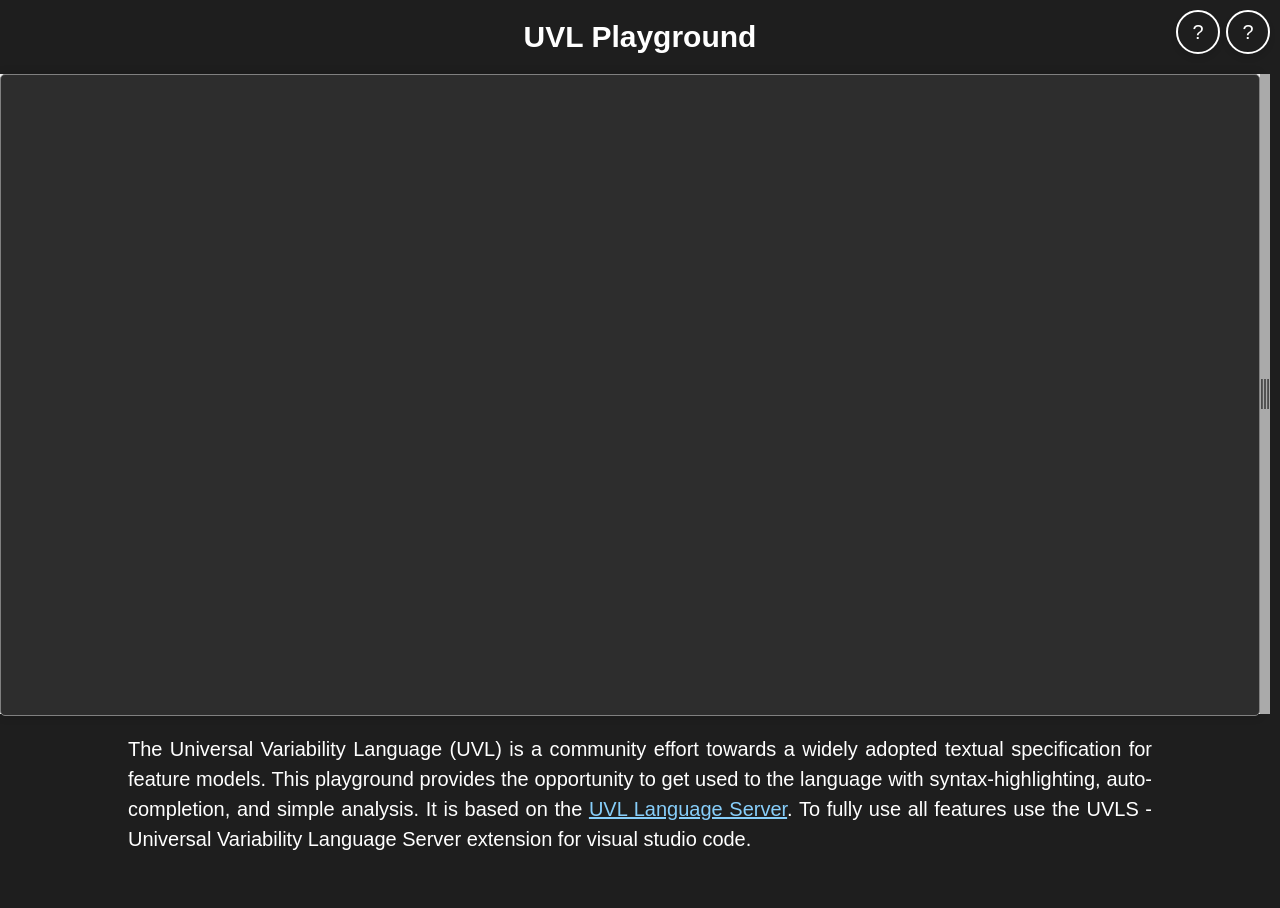
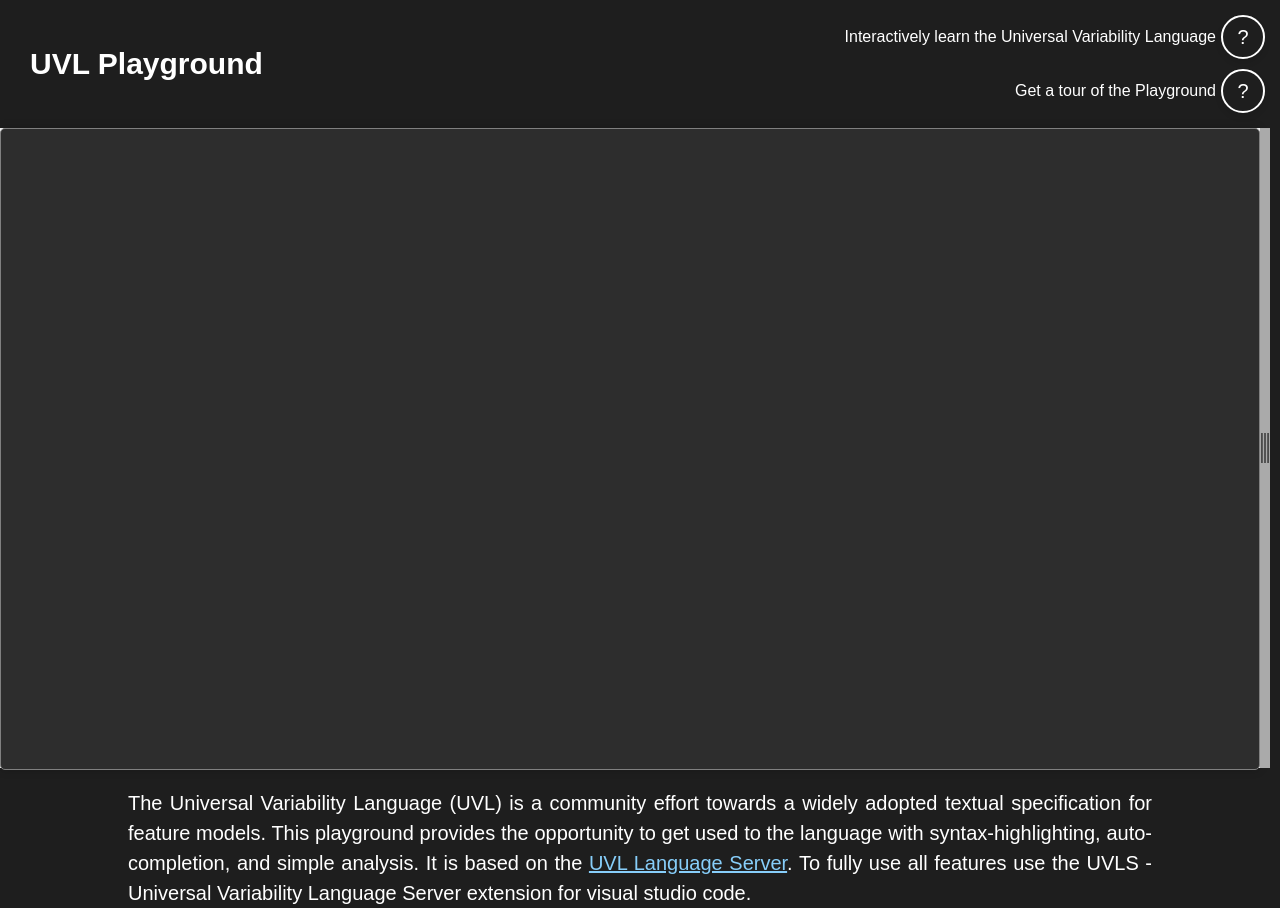
Before and after one commit to SoftVarE-Group/uvl-playground, a website built with Vite: page WebSocketClient/index.html in a window 1280 px wide. Before the commit the page ends 854 px from the top, so only its background shows below. Built offline with nearby package versions, Linux system fonts and the light colour scheme; no server answers; what @codingame/monaco-vscode-configuration-service-override, @codingame/monaco-vscode-keybindings-service-override, @codingame/monaco-vscode-textmate-service-override, @codingame/monaco-vscode-theme-defaults-default-extension would draw is missing.

Commit message:
style(tutorial): changed styling of the tutorial buttons

```diff
--- a/WebSocketClient/index.html
+++ b/WebSocketClient/index.html
@@ -13,10 +13,17 @@
 <body>
 <div class="header">
     <h1>UVL Playground</h1>
-    <h2 id="connection" style="color: red;"></h2>
+    <div class="tutorials">
+        <div id="uvl-tutorialButton">
+            <div class="tutorial-button-text">?</div>
+            <span>Interactively learn the Universal Variability Language</span>
+        </div>
+        <div id="tutorialButton">
+            <div class="tutorial-button-text">?</div>
+            <span>Get a tour of the Playground</span>
+        </div>
+    </div>
 </div>
-<div class="uvl-tutorial-button" id="uvl-tutorialButton"><div class="uvl-tutorial-button-text">?</div></div>
-<div class="tutorial-button" id="tutorialButton"><div class="tutorial-button-text">?</div></div>
 <div>
     <dialog id="dialog">
         <div>
--- a/WebSocketClient/style/style.css
+++ b/WebSocketClient/style/style.css
@@ -16,8 +16,15 @@ body {
 }
 
 .header {
-    text-align: center;
+    display: flex;
+    margin: 10px;
+    justify-content: space-between;
     color: #ffffff; /* Light text color */
+
+    & h1 {
+        position: unset;
+        margin: auto 20px;
+    }
 }
 
 .footer {
@@ -119,6 +126,7 @@ h1 {
     font-size: 30px;
     margin: 20px;
     text-align: center;
+    position: absolute;
 }
 
 .editor {
@@ -171,10 +179,15 @@ a:active {
     font-weight: normal;
 }
 
-.tutorial-button {
-    position: fixed;
-    top: 10px;
-    right: 10px;
+.tutorials {
+    color: white;
+
+    & div {
+        display: flex;
+        flex-direction: row-reverse;
+        padding: 5px;
+
+        & div {
             background-color: #1e1e1e; /* Light gray color for dark mode */
             color: white; /* Dark text color for dark mode */
             border: 2px solid #fff;
@@ -189,41 +202,18 @@ a:active {
             display: flex;
             align-items: center;
             justify-content: center;
-}
-
-.tutorial-button-text {
             font-size: 20px;
         }
 
-.tutorial-button:hover {
-    background-color: #95a5a6; /* Darker gray on hover for dark mode */
+        & span {
+            margin-top: auto;
+            margin-bottom: auto;
+            margin-right: 5px;
+        }
+    }
 }
 
-.uvl-tutorial-button {
-    position: fixed;
-    top: 10px;
-    right: 60px;
-    background-color: #1e1e1e; /* Light gray color for dark mode */
-    color: white; /* Dark text color for dark mode */
-    border: 2px solid #fff;
-    border-radius: 50%;
-    padding: 10px;
-
-    cursor: pointer;
-    box-shadow: 0 4px 6px rgba(0, 0, 0, 0.1);
-    transition: background-color 0.3s ease;
-    width: 20px; /* Adjust the size as needed */
-    height: 20px;
-    display: flex;
-    align-items: center;
-    justify-content: center;
-}
-
-.uvl-tutorial-button-text {
-    font-size: 20px;
-}
-
-.uvl-tutorial-button:hover {
+.tutorial-button-text:hover {
     background-color: #95a5a6; /* Darker gray on hover for dark mode */
 }
 
```
Lines whose indentation alone changed are shown as unchanged.
